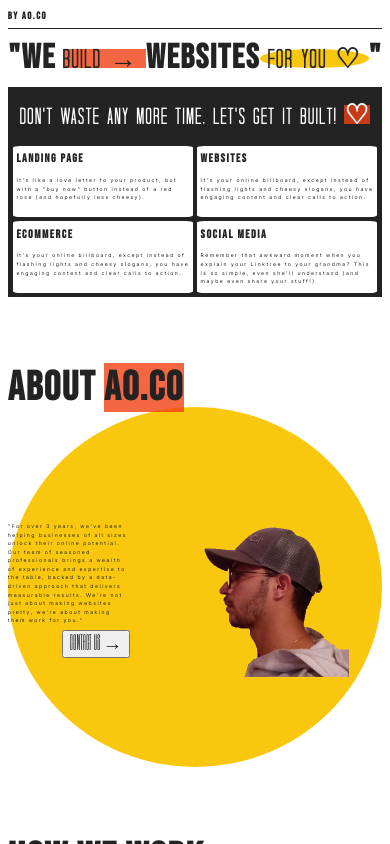
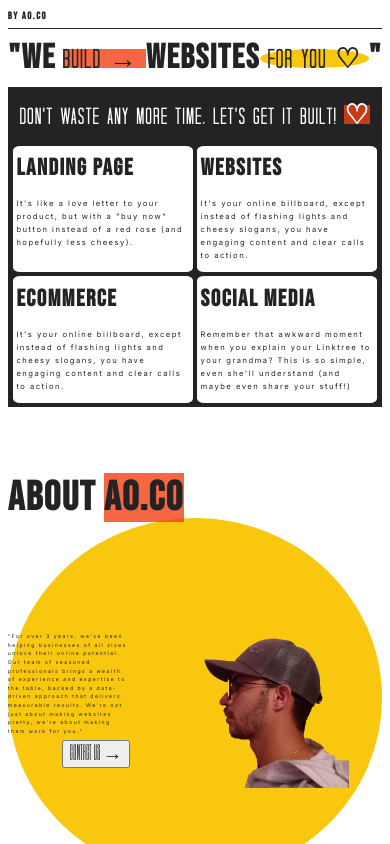
Before and after one commit to paulong/aoco, a Next.js app: page / in a window 390 px wide. Shown: the top 844 px of the page. Built offline with nearby package versions, Linux system fonts and the light colour scheme.

Commit message:
Fixed [responsive v2]

```diff
--- a/styles/page.module.css
+++ b/styles/page.module.css
@@ -534,6 +534,13 @@ margin: 5%;
     height: 50%;
   }
 
+  .info h3{
+    font-size: calc( var(--font-size-SH) *2);
+  }
+
+  .info p{
+    font-size:calc( var(--font-size) * 1.5) ;
+  }
 
 
 }
```
